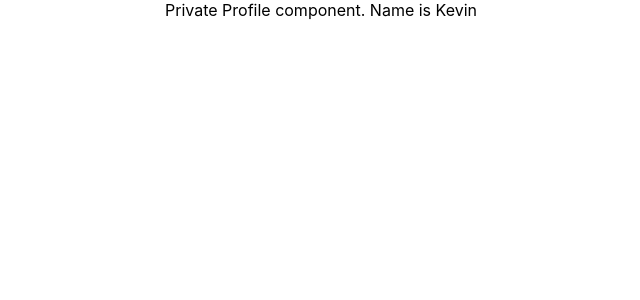
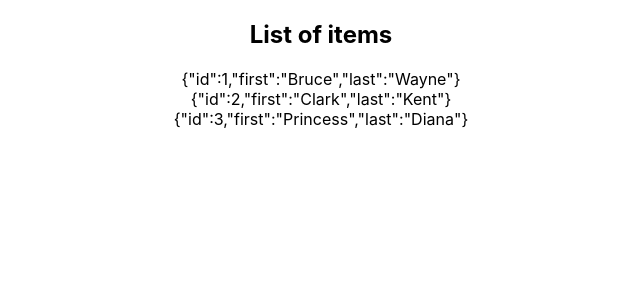
Before and after one commit to pinggdev/React-Typescript, a React (Create React App) app: page / in a window 1280 px wide. Shown: the top 300 px of the page, without its empty margins (319-959 px from the left). Built offline with nearby package versions, Linux system fonts and the light colour scheme.

Commit message:
Generic Props

```diff
--- a/src/App.tsx
+++ b/src/App.tsx
@@ -1,6 +1,7 @@
 import "./App.css";
-import { Private } from "./components/auth/Private";
-import { Profile } from "./components/auth/Profile";
+// import { Private } from "./components/auth/Private";
+// import { Profile } from "./components/auth/Profile";
+import { List } from "./components/generics/List";
 // import { Counter } from "./components/class/Counter";
 // import { Container } from "./components/Container";
 // import { Button } from "./components/Button";
@@ -71,7 +72,32 @@
       </UserContextProvider> */}
 
       {/* <Counter message="The count value is" /> */}
-      <Private isLoggedIn={true} component={Profile} />
+      {/* <Private isLoggedIn={true} component={Profile} /> */}
+      {/* <List
+        items={["Batman", "Superman", "Wonder Woman"]}
+        onClick={(item) => console.log(item)}
+      />
+      <List items={[1, 2, 3]} onClick={(item) => console.log(item)} /> */}
+      <List
+        items={[
+          {
+            id: 1,
+            first: "Bruce",
+            last: "Wayne",
+          },
+          {
+            id: 2,
+            first: "Clark",
+            last: "Kent",
+          },
+          {
+            id: 3,
+            first: "Princess",
+            last: "Diana",
+          },
+        ]}
+        onClick={(item) => console.log(item)}
+      />
     </div>
   );
 }
--- /dev/null
+++ b/src/components/generics/List.tsx
@@ -0,0 +1,28 @@
+type ListProps<T> = {
+  items: T[];
+  onClick: (value: T) => void;
+};
+
+// export const List = <T extends {}>({ items, onClick }: ListProps<T>) => {
+// export const List = <T extends string | number>({ items, onClick }: ListProps<T>) => {
+export const List = <T extends { id: number }>({
+  items,
+  onClick,
+}: ListProps<T>) => {
+  return (
+    <div>
+      <h2>List of items</h2>
+      {items.map((item, index) => {
+        return (
+          <div key={item.id} onClick={() => onClick(item)}>
+            {JSON.stringify(item)}
+          </div>
+        );
+      })}
+    </div>
+  );
+};
+
+// Generic Component, dapat menggunakan semua type data yang akan digunakan jika diperlukan, jadi kita tidak usah menginisialisasi lagi satu persatu tipe data pada item seperti string[], number[], dan lain sebagainya.
+// Hanya menggunkan Element <T> tapi bisa bebas memakai label apa saja.
+// Hal ini dapat membuat kita memakai berbagai type data
```
